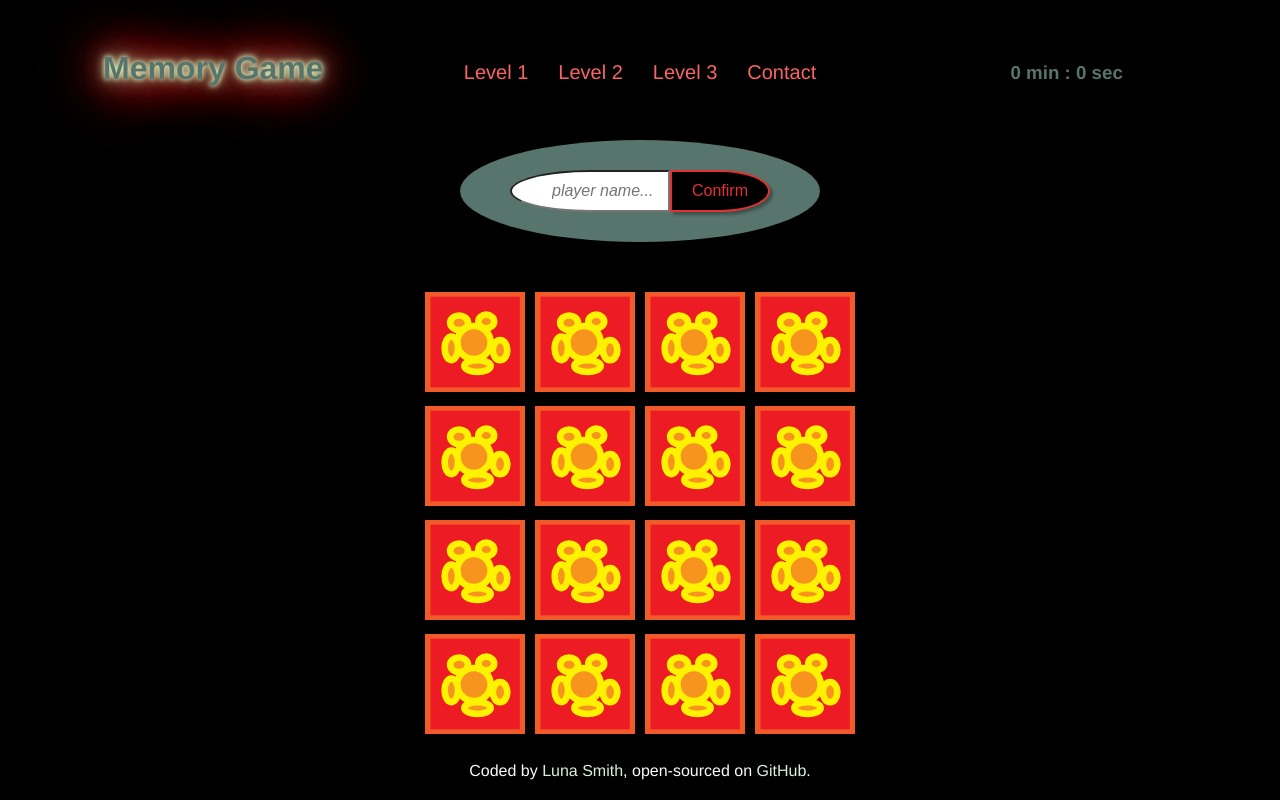
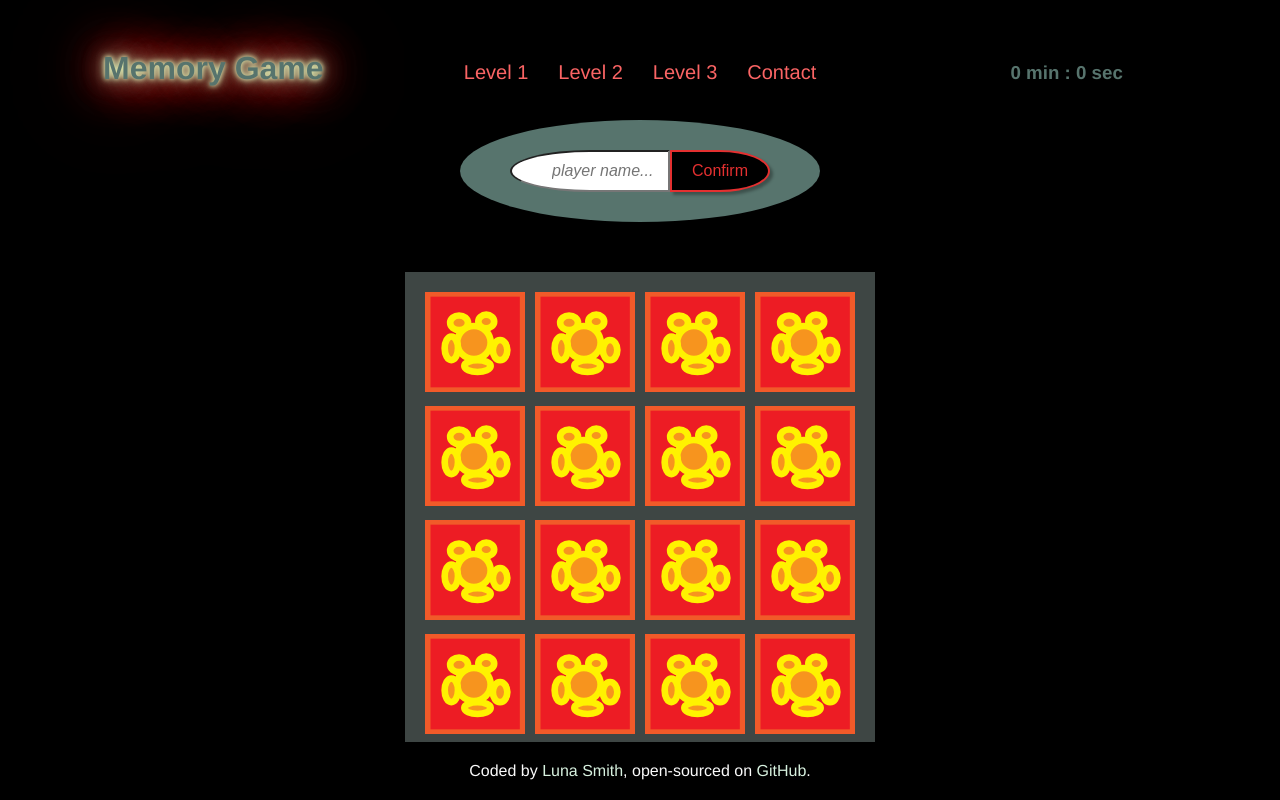
Before and after one commit to Lu-Smith/memory_game_vue, a Vue app: page / in a window 1280 px wide. Built offline with nearby package versions, Linux system fonts and the light colour scheme.

Commit message:
Updated styles

```diff
--- a/src/App.vue
+++ b/src/App.vue
@@ -6,7 +6,6 @@
 <script lang="ts">
 import { defineComponent } from 'vue';
 import MainFooter from './components/Footer/MainFooter.vue';
-import MainHeader from './components/Header/MainHeader.vue';
 import MainGame from './components/Game/MainGame.vue';
 
 export default defineComponent({
@@ -24,7 +23,6 @@ export default defineComponent({
   -webkit-font-smoothing: antialiased;
   -moz-osx-font-smoothing: grayscale;
   text-align: center;
-  color: #2c3e50;
-  margin-top: 60px;
+  margin-top: 40px;
 }
 </style>
--- a/src/assets/global.css
+++ b/src/assets/global.css
@@ -6,6 +6,7 @@
 
 body {
     background-color: black;
+    color: #57746d;
 }
 
 h1 {
@@ -15,8 +16,9 @@ h1 {
 h2 {
     font-size: 30px;
     font-weight: bold;
-    border: 4px solid #9fd3c7;
+    border: 4px solid rgb(250, 100, 100);;
     padding: 10px 20px;
+    color: #57746d;
   }
 
 input {
--- a/src/components/Game/GameGrid.vue
+++ b/src/components/Game/GameGrid.vue
@@ -44,8 +44,10 @@ export default defineComponent({
     justify-items: center;
     align-items: center;
     margin: 50px auto 0;
-    width: 430px;
-    height: 430px;
+    width: 470px;
+    height: 482px;
+    background: #3e4644;
+    padding: 20px;
 }
 
 .instruction {
--- a/src/components/Game/MainGame.vue
+++ b/src/components/Game/MainGame.vue
@@ -161,7 +161,6 @@ export default {
 }
 
 .player-name {
-  color: #e43030;
   margin: 80px 0 20px 0;
 }
 
@@ -180,6 +179,5 @@ export default {
   top: 0;
   right: 0;
   left: 0;
-  color: #57746d;
 }
 </style>
```
